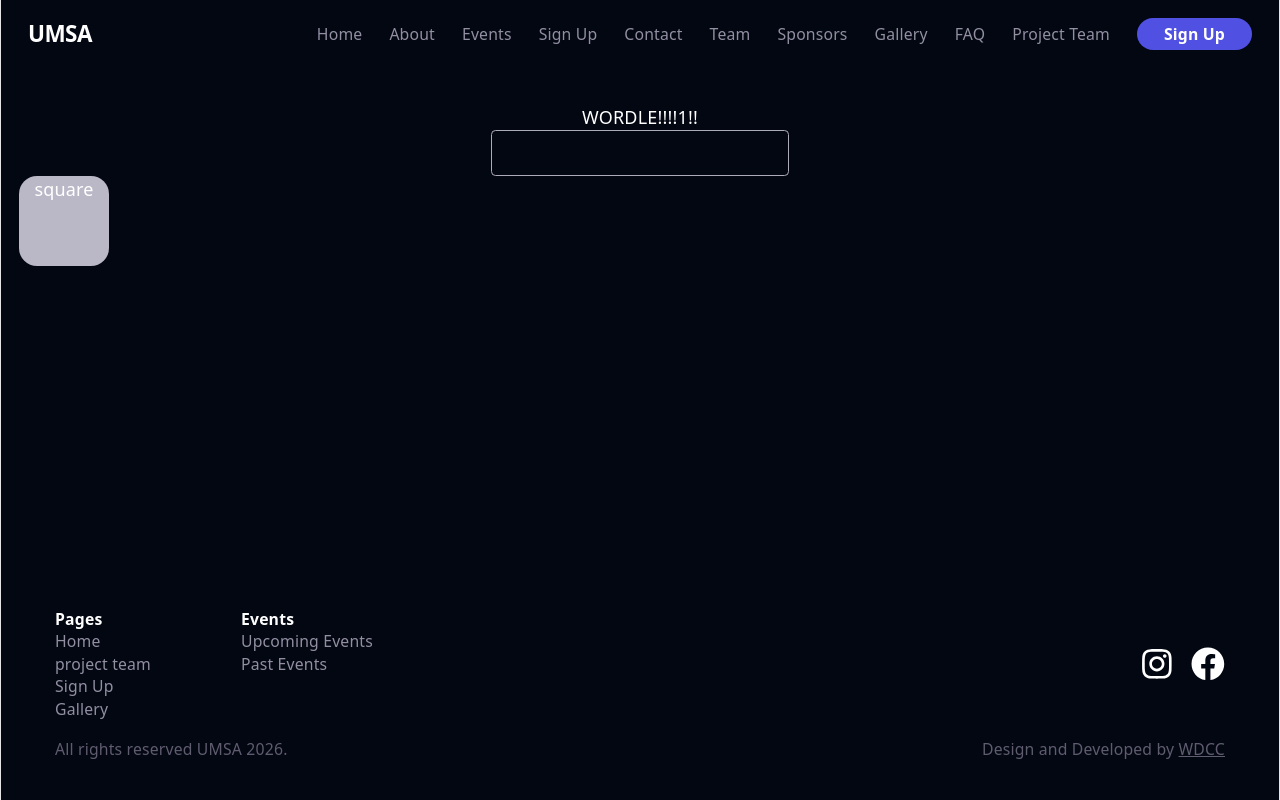
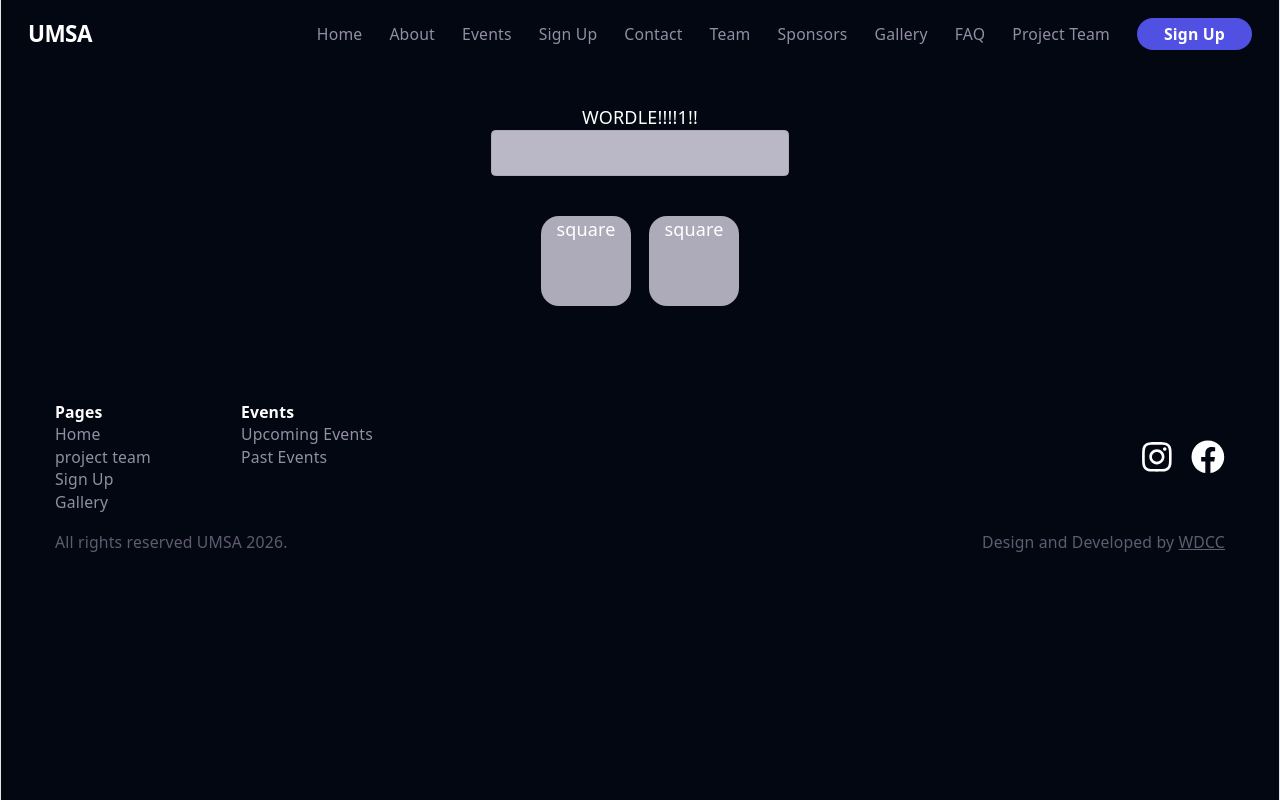
Before and after one commit to UoaWDCC/umsa, a React (Vite) app in the folder client/: page /wordle in a window 1280 px wide. Built offline with nearby package versions, Linux system fonts and the light colour scheme.

Commit message:
tung tung saqure has a partner now

```diff
--- a/client/src/pages/Wordle.tsx
+++ b/client/src/pages/Wordle.tsx
@@ -5,11 +5,17 @@ export default function Wordle() {
     return (
     <>
     {/* lowkye bmight be broken, fix later note to terrence */}
-    <div className="justify-evenly. items-center w-auto h-100">
+    <div>
     <h1>WORDLE!!!!1!!</h1>
-    <input className="border border-gray-300 rounded py-2 px-4" />
-    <motion.div initial={{scale:0}} animate={{scale:1}}>
-    <div className="w-20 h-20 bg-gray-250 rounded-2xl"><p>square</p></div>
+    <input className="border border-gray-300 bg-gray-250 text-amber-700 rounded py-2 px-4" />
+    </div>
+
+    <div className="flex m-5 p-4 gap-4 justify-center">
+    <motion.div initial={{scale:0}} animate={{scale:1}} transition={{duration:0.5}}>
+    <div className="w-20 h-20 bg-gray-300 rounded-2xl"><p>square</p></div>
+    </motion.div>
+    <motion.div initial={{scale:0}} animate={{scale:1}} transition={{duration:0.5}}>
+    <div className="w-20 h-20 bg-gray-300 rounded-2xl"><p>square</p></div>
     </motion.div>
     </div>
     {/* for the displaying, as words r of different length, we can just give ech leeter irs own dic
```
